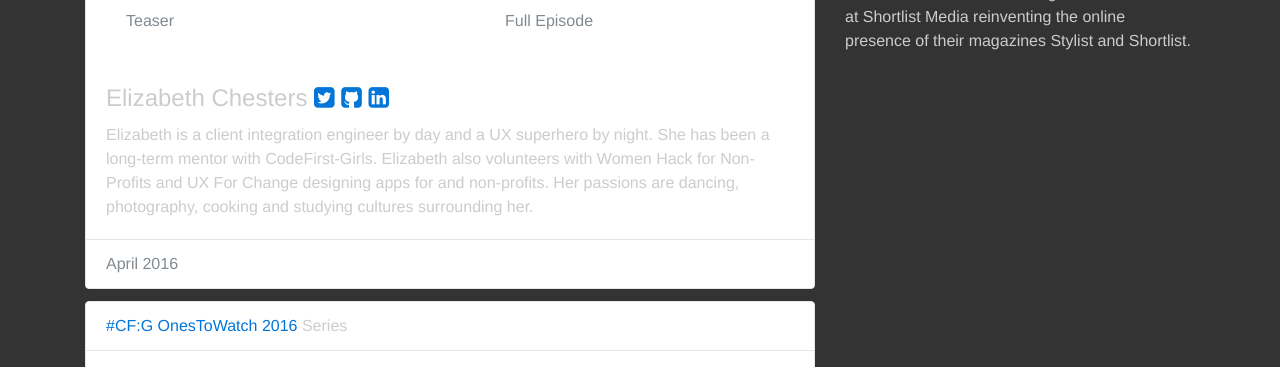
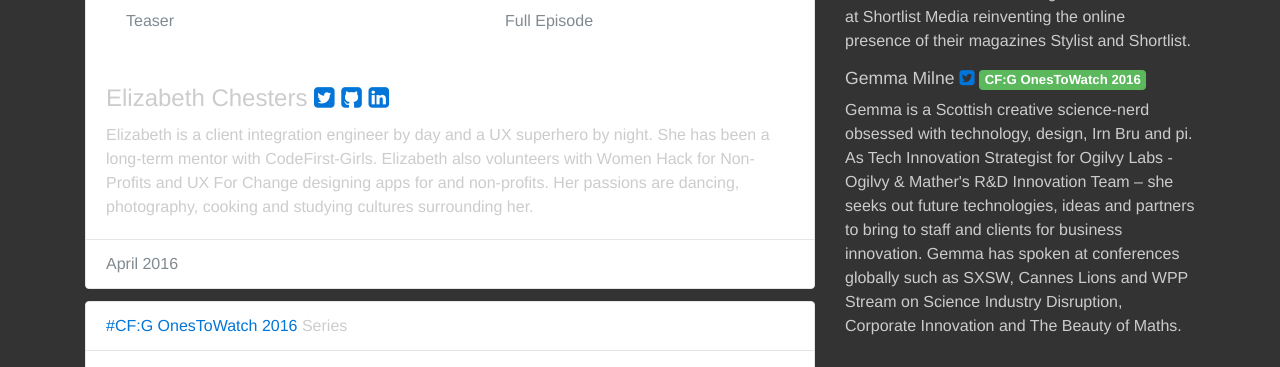
Before and after one commit to WeRockTech/werocktech.github.io, a Jekyll site: the page built from index.html, in a window 1280 px wide and 900 px high, scrolled down 471 px, cut to the strip 192-559 px from the top of the window. Built offline with Jekyll 4.4.1, drawn with Linux system fonts in a browser that asks for light colours.

Commit message:
Future episode Gemma Milne

```diff
--- a/_data/futureepisodes.yml
+++ b/_data/futureepisodes.yml
@@ -3,3 +3,8 @@
   series: CF:G OnesToWatch 2016
   github: KimberleyCook
   twitter: KimberleyCook91
+
+- name: Gemma Milne
+  bio: Gemma is a Scottish creative science-nerd obsessed with technology, design, Irn Bru and pi. As Tech Innovation Strategist for Ogilvy Labs - Ogilvy & Mather's R&D Innovation Team – she seeks out future technologies, ideas and partners to bring to staff and clients for business innovation. Gemma has spoken at conferences globally such as SXSW, Cannes Lions and WPP Stream on Science Industry Disruption, Corporate Innovation and The Beauty of Maths.
+  series: CF:G OnesToWatch 2016
+  twitter: gkmilne1
```
